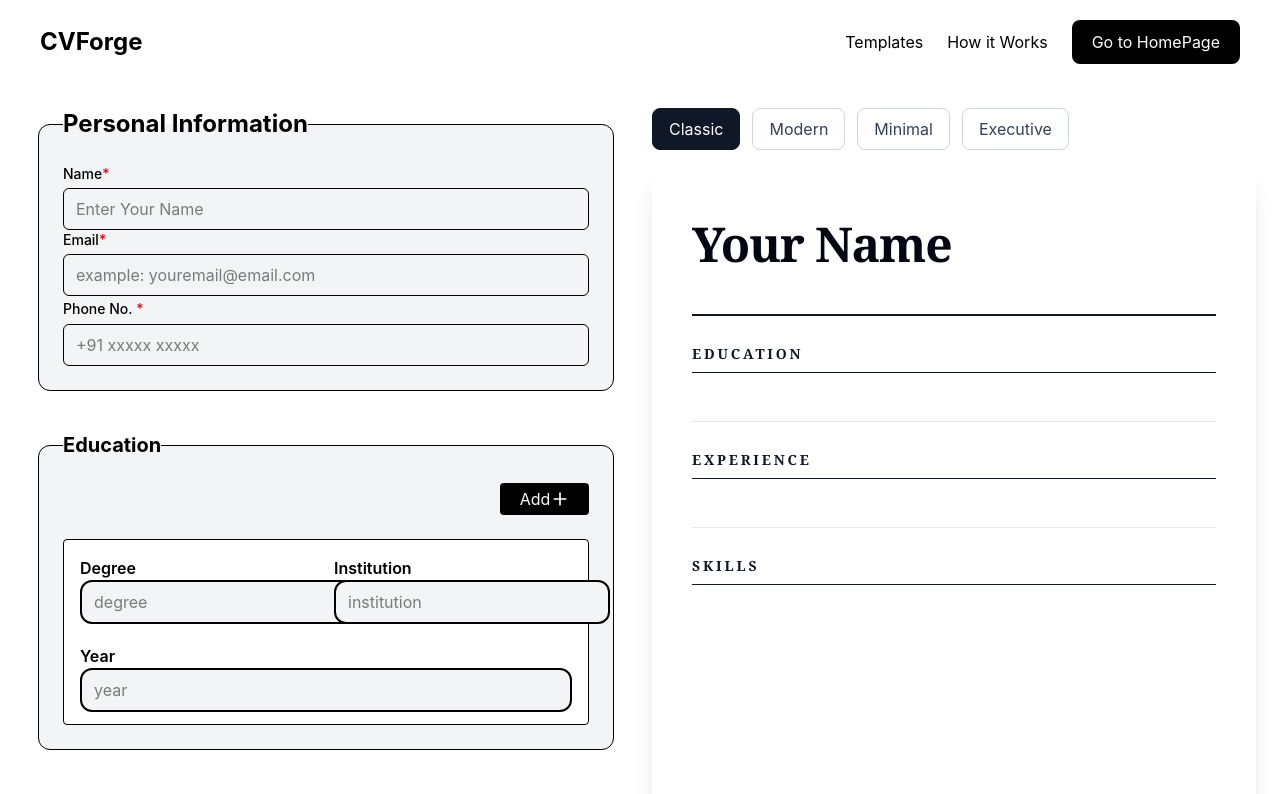
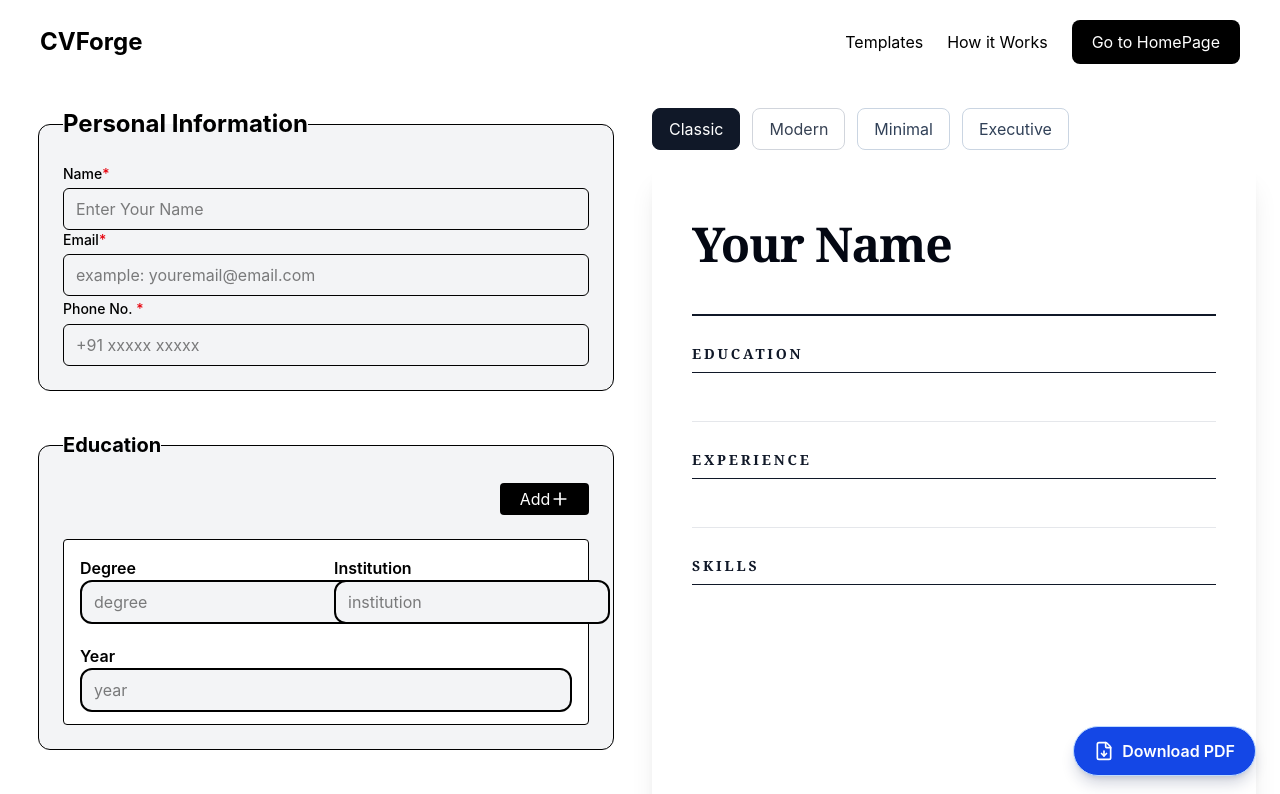
Before and after one commit to Biswajit-Ray/ResumeGenerator, a React (Vite) app: page /builder in a window 1280 px wide. Shown: the top 794 px of the page. Built offline with nearby package versions, Linux system fonts and the light colour scheme.

Commit message:
Add PDF export feature

```diff
--- a/src/components/CVPreview.tsx
+++ b/src/components/CVPreview.tsx
@@ -91,7 +91,9 @@ export default function CVPreview({personalInfo, education, experience, skills,
     );
 
     return (
-        <div className={`mx-auto min-h-[297mm] w-full max-w-[210mm] overflow-hidden bg-white px-6 py-8 text-gray-900 shadow-xl sm:px-10 sm:py-12 ${styles.font}`}>
+        <div
+        id="cv-preview"
+        className={`mx-auto min-h-[297mm] w-full max-w-[210mm] overflow-hidden bg-white px-6 py-8 text-gray-900 shadow-xl sm:px-10 sm:py-12 ${styles.font}`}>
             <header className={`pb-6 ${styles.headerBorder}`}>
                 <h2 className={`wrap-break-word text-4xl font-bold leading-tight tracking-tight sm:text-5xl ${styles.name}`}>
                     {personalInfo.name || "Your Name"}
--- a/src/pages/BuilderPage.tsx
+++ b/src/pages/BuilderPage.tsx
@@ -4,9 +4,10 @@ import PersonalInfoForm from "../components/formComponents/PersonalInfoForm";
 import EducationForm from "../components/formComponents/EducationForm";
 import WorkExperienceForm from "../components/formComponents/WorkExperienceForm";
 import SkillsForm from "../components/formComponents/SkillsForm";
-import { useState } from "react";
+import { useRef, useState } from "react";
 import type { CVData } from "../types/cv";
 import TemplateSelector from "../components/TemplateSelector";
+import { FileDown } from "lucide-react";
 
 function getFieldError(field: HTMLInputElement | HTMLTextAreaElement) {
     const fieldName = field.closest("div")?.querySelector("label")?.textContent
@@ -34,6 +35,7 @@ function getFieldError(field: HTMLInputElement | HTMLTextAreaElement) {
 }
 
 export default function BuilderPage(){
+    const formRef = useRef<HTMLFormElement>(null);
 
     const [cvData, setCvData]= useState<CVData>({
         personalInfo:{
@@ -54,12 +56,102 @@ export default function BuilderPage(){
     const [skillInput, setSkillInput]= useState("");
     const [validationMessage, setValidationMessage] = useState("");
     const [validationError, setValidationError] = useState("");
+    const [exportError, setExportError] = useState("");
+    const [isExporting, setIsExporting] = useState(false);
+
+    const handleExportPDF = async ()=>{
+        const form = formRef.current;
+        if (!form) {
+            setExportError("The resume form is not available. Please try again.");
+            return;
+        }
+        if (!form.checkValidity()) {
+            setValidationMessage("");
+            form.reportValidity();
+            return;
+        }
+
+        setValidationError("");
+        const element= document.getElementById("cv-preview");
+
+        if (!element) {
+            setExportError("The resume preview is not available. Please try again.");
+            return;
+        }
+
+        setIsExporting(true);
+        setExportError("");
+        try {
+            const [{ default: html2canvas }, { default: jsPDF }] = await Promise.all([
+                import("html2canvas"),
+                import("jspdf"),
+            ]);
+            const canvas= await html2canvas(element, {
+                scale: 2
+            })
+
+            const pdf = new jsPDF({
+                orientation: "portrait",
+                unit: "mm",
+                format: "a4",
+            })
+
+            const pageWidth = pdf.internal.pageSize.getWidth();
+            const pageHeight = pdf.internal.pageSize.getHeight();
+            const pageHeightInPixels = canvas.width * pageHeight / pageWidth;
+            const pageCanvas = document.createElement("canvas");
+            const pageContext = pageCanvas.getContext("2d");
+
+            if (!pageContext) {
+                throw new Error("Could not create a canvas context for PDF export.");
+            }
+
+            pageCanvas.width = canvas.width;
+            for (let page = 0; page * pageHeightInPixels < canvas.height; page += 1) {
+                const sourceY = page * pageHeightInPixels;
+                const sliceHeight = Math.min(pageHeightInPixels, canvas.height - sourceY);
+                pageCanvas.height = Math.ceil(sliceHeight);
+                pageContext.clearRect(0, 0, pageCanvas.width, pageCanvas.height);
+                pageContext.drawImage(
+                    canvas,
+                    0,
+                    sourceY,
+                    canvas.width,
+                    sliceHeight,
+                    0,
+                    0,
+                    pageCanvas.width,
+                    sliceHeight,
+                );
+
+                if (page > 0) {
+                    pdf.addPage();
+                }
+                pdf.addImage(
+                    pageCanvas.toDataURL("image/png"),
+                    "PNG",
+                    0,
+                    0,
+                    pageWidth,
+                    sliceHeight * pageWidth / canvas.width,
+                );
+            }
+
+            pdf.save("my-cv.pdf")
+        } catch (error) {
+            console.error("Failed to export resume as PDF.", error);
+            setExportError("Unable to download the PDF. Please try again.");
+        } finally {
+            setIsExporting(false);
+        }
+    }
 
     return(
         <>
         <Navbar/>
         <div className="lg:grid lg:grid-cols-2 lg:items-start gap-6 p-4 sm:p-6">
             <form
+            ref={formRef}
             onChange={(event)=>{
                 setValidationMessage("");
                 setValidationError("");
@@ -76,7 +168,9 @@ export default function BuilderPage(){
             onInvalidCapture={(event)=>{
                 const field = event.target;
                 if (field instanceof HTMLInputElement || field instanceof HTMLTextAreaElement) {
-                    const message = getFieldError(field);
+                    const message = field.validity.customError
+                        ? field.validationMessage
+                        : getFieldError(field);
                     field.setCustomValidity(message);
                     field.dataset.invalidField = "true";
                     field.setAttribute("aria-invalid", "true");
@@ -202,6 +296,39 @@ export default function BuilderPage(){
                 </div>
             </div>
         )}
+
+        {exportError && (
+            <div
+                role="alert"
+                className="fixed left-1/2 top-6 z-50 w-[calc(100%-2rem)] max-w-sm -translate-x-1/2 rounded-xl border border-red-300 border-l-4 border-l-red-600 bg-amber-50 p-4 shadow-lg"
+            >
+                <div className="flex items-start justify-between gap-4">
+                    <div>
+                        <p className="font-semibold text-gray-900">PDF download failed</p>
+                        <p className="mt-1 text-sm text-gray-800">{exportError}</p>
+                    </div>
+                    <button
+                        type="button"
+                        aria-label="Dismiss PDF download error"
+                        onClick={() => setExportError("")}
+                        className="rounded px-2 text-lg leading-none text-gray-700 hover:bg-amber-100"
+                    >
+                        ×
+                    </button>
+                </div>
+            </div>
+        )}
+
+        <button
+            type="button"
+            onClick={handleExportPDF}
+            disabled={isExporting}
+            aria-busy={isExporting}
+            className="fixed bottom-6 right-6 z-40 inline-flex items-center gap-2 rounded-full border border-blue-200 bg-blue-700 px-5 py-3 font-semibold text-white shadow-lg shadow-blue-950/20 transition hover:bg-blue-800 focus-visible:outline-4 focus-visible:outline-offset-2 focus-visible:outline-blue-700 disabled:cursor-wait disabled:opacity-80"
+        >
+            <FileDown size={20} aria-hidden="true" />
+            {isExporting ? "Preparing PDF..." : "Download PDF"}
+        </button>
         </>
     )
 }
```
